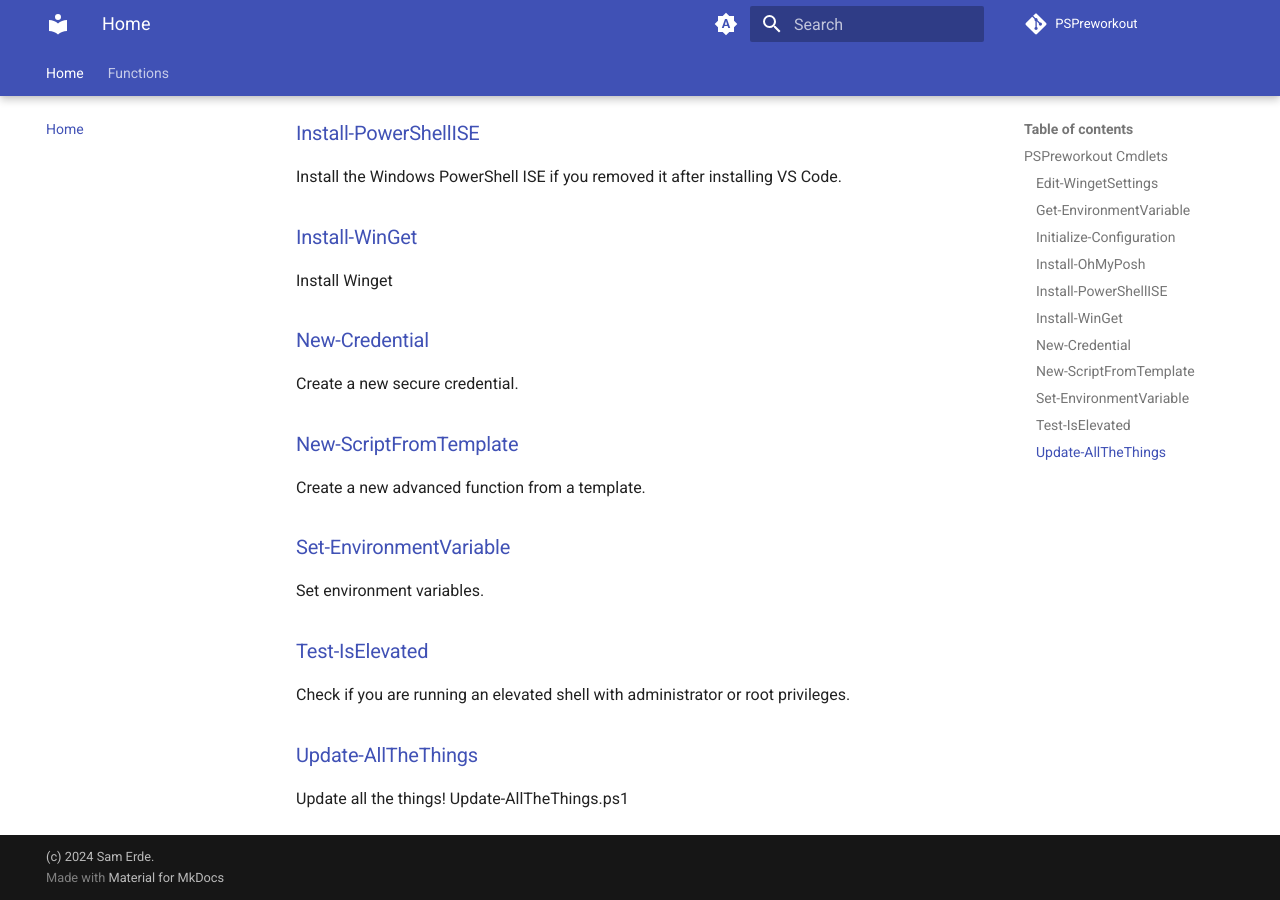
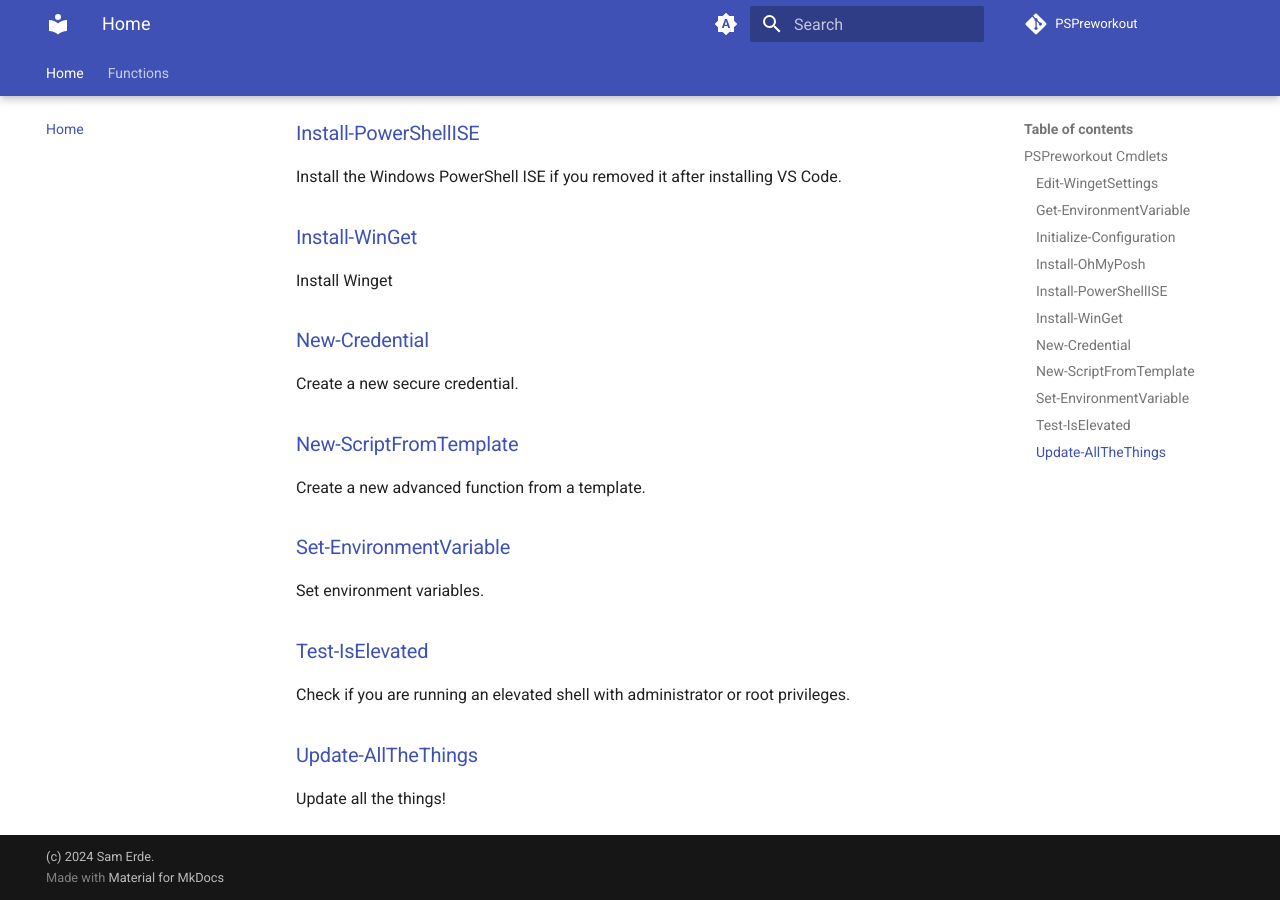
Before and after one commit to SamErde/PSPreworkout, an MkDocs documentation site: the page built from docs/index.md, in a window 1280 px wide and 900 px high, scrolled down 1193 px. Built offline with MkDocs 1.6.1 and Material for MkDocs 9.7.7, drawn with Linux system fonts in a browser that asks for light colours; comment, search, counter and statistics services are not loaded.

```diff
--- a/docs/index.md
+++ b/docs/index.md
@@ -54,4 +54,4 @@ Set environment variables.
 Check if you are running an elevated shell with administrator or root privileges.
 
 ### [Update-AllTheThings](Update-AllTheThings.md)
-Update all the things! Update-AllTheThings.ps1
+Update all the things!
```
Also changed, not shown: README.md (+1 -1 lines).
